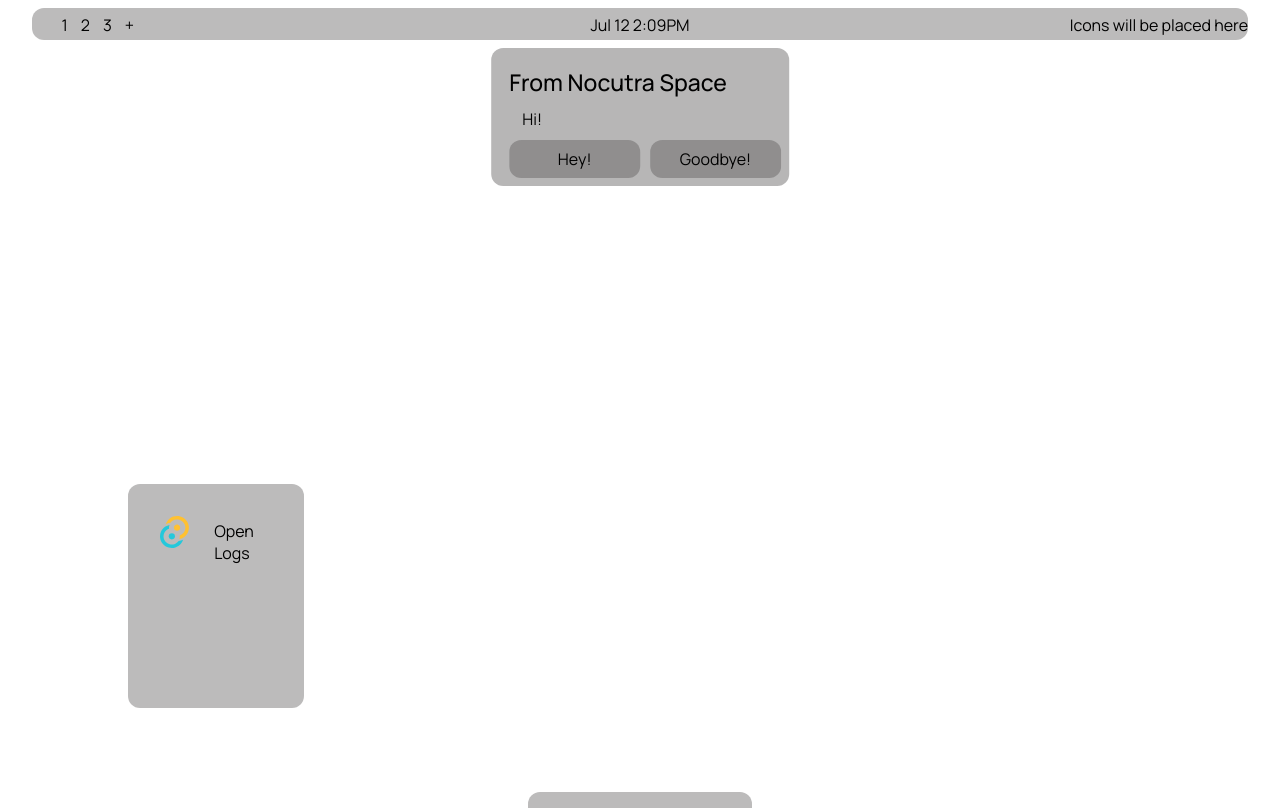
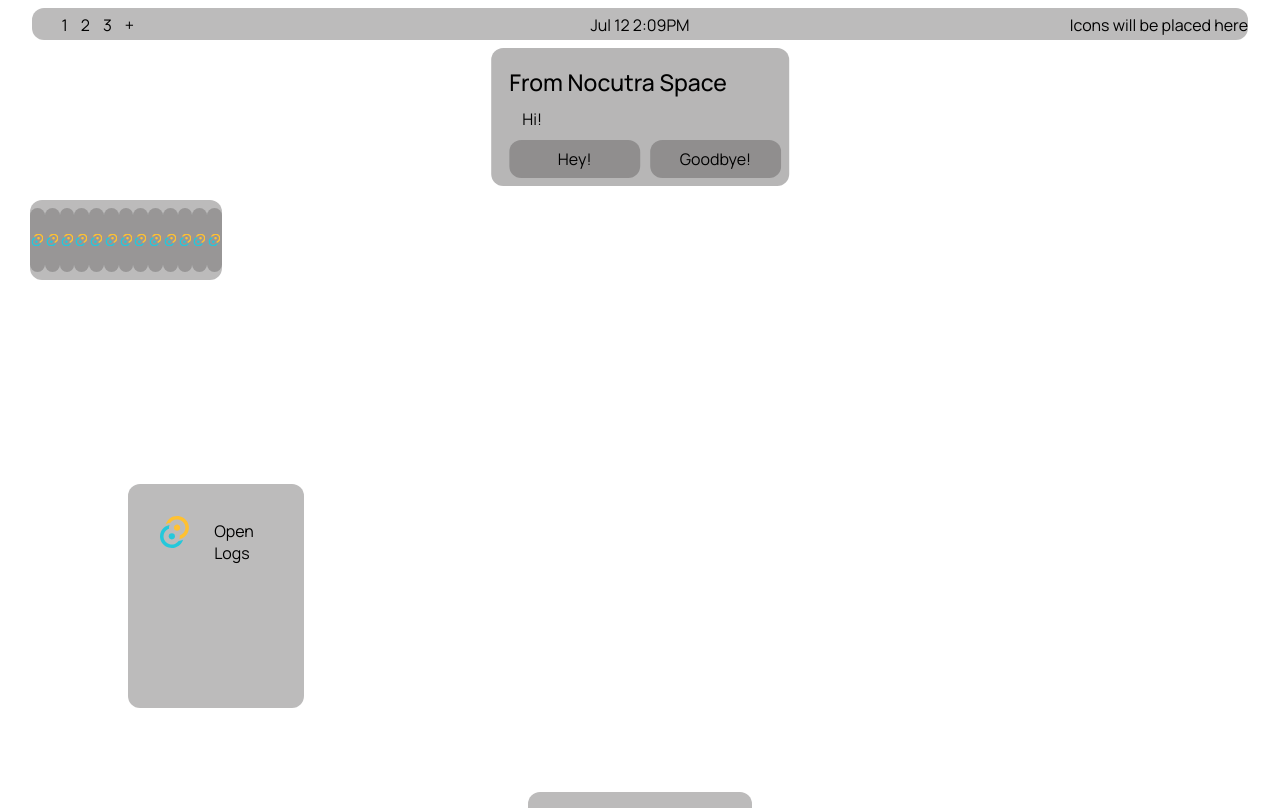
Before and after one commit to NocturaEcosystem/Desktop_shell, a Vue app: page / in a window 1280 px wide. Built offline with nearby package versions, Linux system fonts and the light colour scheme.

Commit message:
appPad added

```diff
--- a/src/App.vue
+++ b/src/App.vue
@@ -3,6 +3,7 @@ import panel from "./components/panel.vue"
 import topPanel from "./components/topPanel.vue"
 import shellContext from "./components/contexts/shell.vue"
 import notification from "./components/notify..vue"
+import appPad from "./components/appPad.vue";
 </script>
 
 <style src="./styles/vars.css"></style>
@@ -13,6 +14,7 @@ import notification from "./components/notify..vue"
   <topPanel />
   <panel />
   <notification />
+  <appPad />
 
   <shellContext />
 </template>
--- /dev/null
+++ b/src/components/appPad.vue
@@ -0,0 +1,48 @@
+<script setup lang="ts">
+</script>
+
+<template>
+    <div class="appPad">
+        <div class="app-wrap">
+            <img src="/tauri.svg" class="appPadIco app-ico" />
+        </div>
+        <div class="app-wrap">
+            <img src="/tauri.svg" class="appPadIco app-ico" />
+        </div>
+        <div class="app-wrap">
+            <img src="/tauri.svg" class="appPadIco app-ico" />
+        </div>
+        <div class="app-wrap">
+            <img src="/tauri.svg" class="appPadIco app-ico" />
+        </div>
+        <div class="app-wrap">
+            <img src="/tauri.svg" class="appPadIco app-ico" />
+        </div>
+        <div class="app-wrap">
+            <img src="/tauri.svg" class="appPadIco app-ico" />
+        </div>
+        <div class="app-wrap">
+            <img src="/tauri.svg" class="appPadIco app-ico" />
+        </div>
+        <div class="app-wrap">
+            <img src="/tauri.svg" class="appPadIco app-ico" />
+        </div>
+        <div class="app-wrap">
+            <img src="/tauri.svg" class="appPadIco app-ico" />
+        </div>
+        <div class="app-wrap">
+            <img src="/tauri.svg" class="appPadIco app-ico" />
+        </div>
+        <div class="app-wrap">
+            <img src="/tauri.svg" class="appPadIco app-ico" />
+        </div>
+        <div class="app-wrap">
+            <img src="/tauri.svg" class="appPadIco app-ico" />
+        </div>
+        <div class="app-wrap">
+            <img src="/tauri.svg" class="appPadIco app-ico" />
+        </div>
+    </div>
+</template>
+
+<style src="../styles/appGrid.css"></style>
--- /dev/null
+++ b/src/styles/appGrid.css
@@ -0,0 +1,28 @@
+.appPad {
+    position: absolute;
+    display: flex;
+    width: 15vw;
+    height: 10vh;
+    border-radius: var(--radi);
+    background-color: var(--primaryColor);
+    left: 30px;
+    top: 200px;
+    overflow: hidden;
+    transition: all calc(var(--reactTime) - 0.2s) ease;
+    align-items: center;
+}
+
+.appPadIco {
+    width: 60px;
+    height: 60px;
+    transition: transform calc(var(--reactTime) + 0.3) ease;
+}
+
+.appPad:hover {
+    display: grid;
+    width:  30vw;
+    height: 30vh;
+    grid-template-columns: repeat(auto-fit, minmax(80px, 1fr));
+    place-items: center;
+    overflow-y: auto;
+}
--- a/src/styles/main.css
+++ b/src/styles/main.css
@@ -20,3 +20,26 @@ html, body {
 .card:hover {
     scale: var(--scaleAmnt);
 }
+
+.app-wrap {
+    width: 64px;
+    height: 64px;
+    background-color: var(--primaryColor);
+    border-radius: var(--radi);
+}
+
+.app-ico {
+    width: 100%;
+    height: 100%;
+    object-fit: contain;
+    transition: transform 0.5s ease;
+    scale: 0.8;
+}
+
+.app-wrap:hover .app-ico{
+    transform: translateY(-3px) scale(var(--panelZoom));
+}
+
+.app-wrap:active .app-ico{
+    transform: scale(0.9);
+}
--- a/src/styles/panel.css
+++ b/src/styles/panel.css
@@ -18,18 +18,6 @@
 
 .panel:hover {
     transform: translateY(89vh);
-}
-
-.app-wrap {
-    width: 64px;
-    height: 64px;
-}
-
-.app-ico {
-    width: 100%;
-    height: 100%;
-    object-fit: contain;
-    transition: transform 0.5s ease;
 }
 
 
@@ -59,7 +47,3 @@
 .app-wrap:hover::after {
     opacity: 1;
 }
-
-.app-wrap:hover .app-ico{
-    transform: scale(var(--panelZoom));
-}
```
